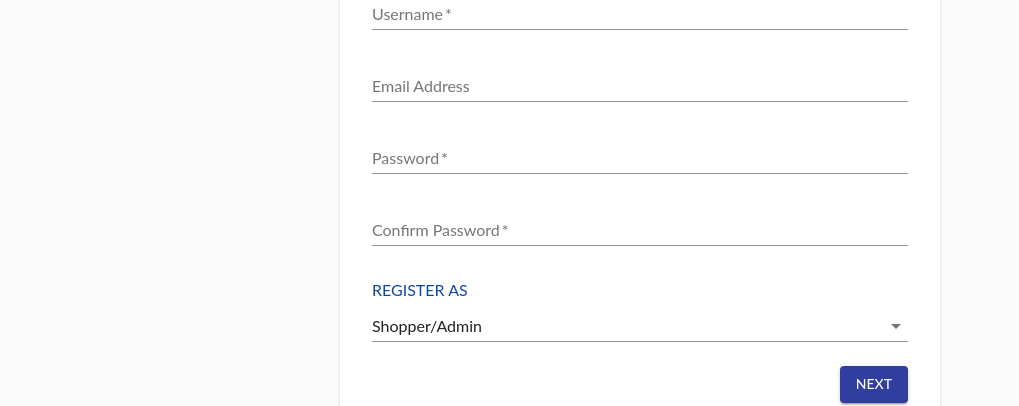
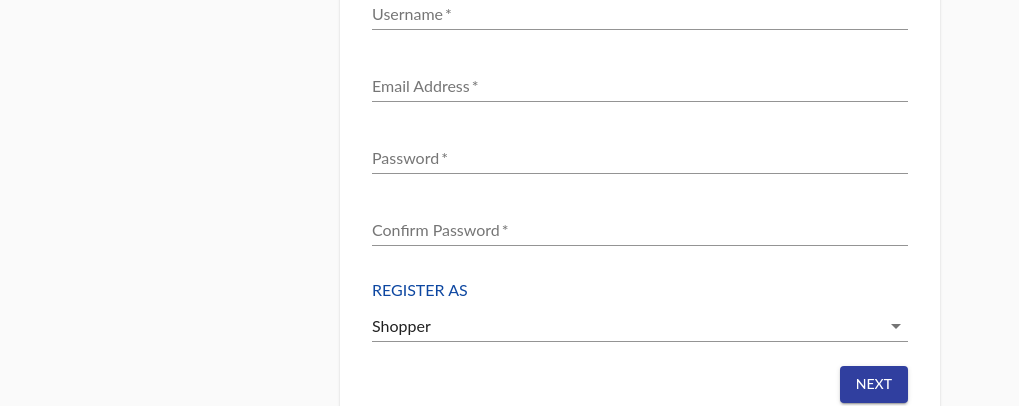
Before and after one commit to larryworm1127/Shopping-Queue, a React (Create React App) app: page /register in a window 1280 px wide. Shown: the part 332-738 px from the top of the page, without its empty margins (0-1019 px from the left). Built offline with nearby package versions, Linux system fonts and the light colour scheme.

Commit message:
minor refractor

```diff
--- a/src/components/Auth/accountDetail.js
+++ b/src/components/Auth/accountDetail.js
@@ -5,26 +5,16 @@ import TextField from '@material-ui/core/TextField';
 import Select from '@material-ui/core/Select';
 import MenuItem from '@material-ui/core/MenuItem';
 import FormControl from '@material-ui/core/FormControl';
-import withStyles from '@material-ui/core/styles/withStyles';
-
-
-const styles = theme => ({
-  formControlLabel: {
-    textTransform: 'uppercase',
-    marginBottom: theme.spacing(1),
-    marginTop: theme.spacing(1),
-    color: theme.palette.secondary.main
-  },
-  formControl: {
-    width: '100%',
-  },
-});
 
 
 class AccountDetail extends React.Component {
 
   render() {
-    const { classes } = this.props;
+    const {
+      classes,
+      registerFor,
+      handleRegisterFor
+    } = this.props;
 
     return (
       <React.Fragment>
@@ -44,9 +34,11 @@ class AccountDetail extends React.Component {
           </Grid>
           <Grid item xs={12}>
             <TextField
+              required
               id="email"
               name="email"
               label="Email Address"
+              type="email"
               fullWidth
               autoComplete="email"
             />
@@ -74,19 +66,19 @@ class AccountDetail extends React.Component {
             />
           </Grid>
           <Grid item xs={12}>
-            <Typography className={classes.formControlLabel}>
+            <Typography className={classes.accountDetailFormControlLabel}>
               Register as
             </Typography>
 
-            <FormControl className={classes.formControl}>
+            <FormControl className={classes.accountDetailFormControl}>
               <Select
-                value={this.props.registerFor}
-                onChange={this.props.handleRegisterFor}
+                value={registerFor}
+                onChange={handleRegisterFor}
                 displayEmpty={true}
-                label={"Register as"}
               >
-                <MenuItem value={1}>Shopper/Admin</MenuItem>
+                <MenuItem value={1}>Shopper</MenuItem>
                 <MenuItem value={2}>Store Owner</MenuItem>
+                <MenuItem value={3}>Admin</MenuItem>
               </Select>
             </FormControl>
           </Grid>
@@ -96,4 +88,4 @@ class AccountDetail extends React.Component {
   }
 }
 
-export default withStyles(styles)(AccountDetail);
+export default AccountDetail;
--- a/src/components/Auth/register.js
+++ b/src/components/Auth/register.js
@@ -45,6 +45,15 @@ const styles = theme => ({
     marginTop: theme.spacing(3),
     marginLeft: theme.spacing(1),
   },
+  accountDetailFormControlLabel: {
+    textTransform: 'uppercase',
+    marginBottom: theme.spacing(1),
+    marginTop: theme.spacing(1),
+    color: theme.palette.secondary.main
+  },
+  accountDetailFormControl: {
+    width: '100%',
+  },
 });
 
 const steps = ['Account Details', 'Profile Details'];
@@ -57,18 +66,28 @@ class Register extends React.Component {
   };
 
   getStepContent = (step) => {
+    const { classes } = this.props;
+
     switch (step) {
       case 0:
         return (
           <AccountDetail
             handleRegisterFor={this.handleRegisterFor}
             registerFor={this.state.registerFor}
+            classes={classes}
           />
         );
       case 1:
-        return this.state.registerFor === 1 ? <ShopperProfile/> : <OwnerProfile/>;
+        switch (this.state.registerFor) {
+          case 1:
+            return <ShopperProfile/>;
+          case 2:
+            return <OwnerProfile/>;
+          default:
+            return <Redirect to={{ pathname: '/login' }}/>;
+        }
       default:
-        return <Redirect to={{ pathname: "/login" }}/>;
+        return <Redirect to={{ pathname: '/login' }}/>;
     }
   };
 
@@ -76,7 +95,6 @@ class Register extends React.Component {
     this.setState({
       registerFor: event.target.value
     });
-    console.log(this.state.registerFor);
   };
 
   handleNext = () => {
@@ -117,6 +135,7 @@ class Register extends React.Component {
             </Stepper>
 
             {this.getStepContent(this.state.activeStep)}
+
             <div className={classes.buttons}>
               {this.state.activeStep !== 0 && (
                 <Button onClick={this.handleBack} className={classes.button}>
```
